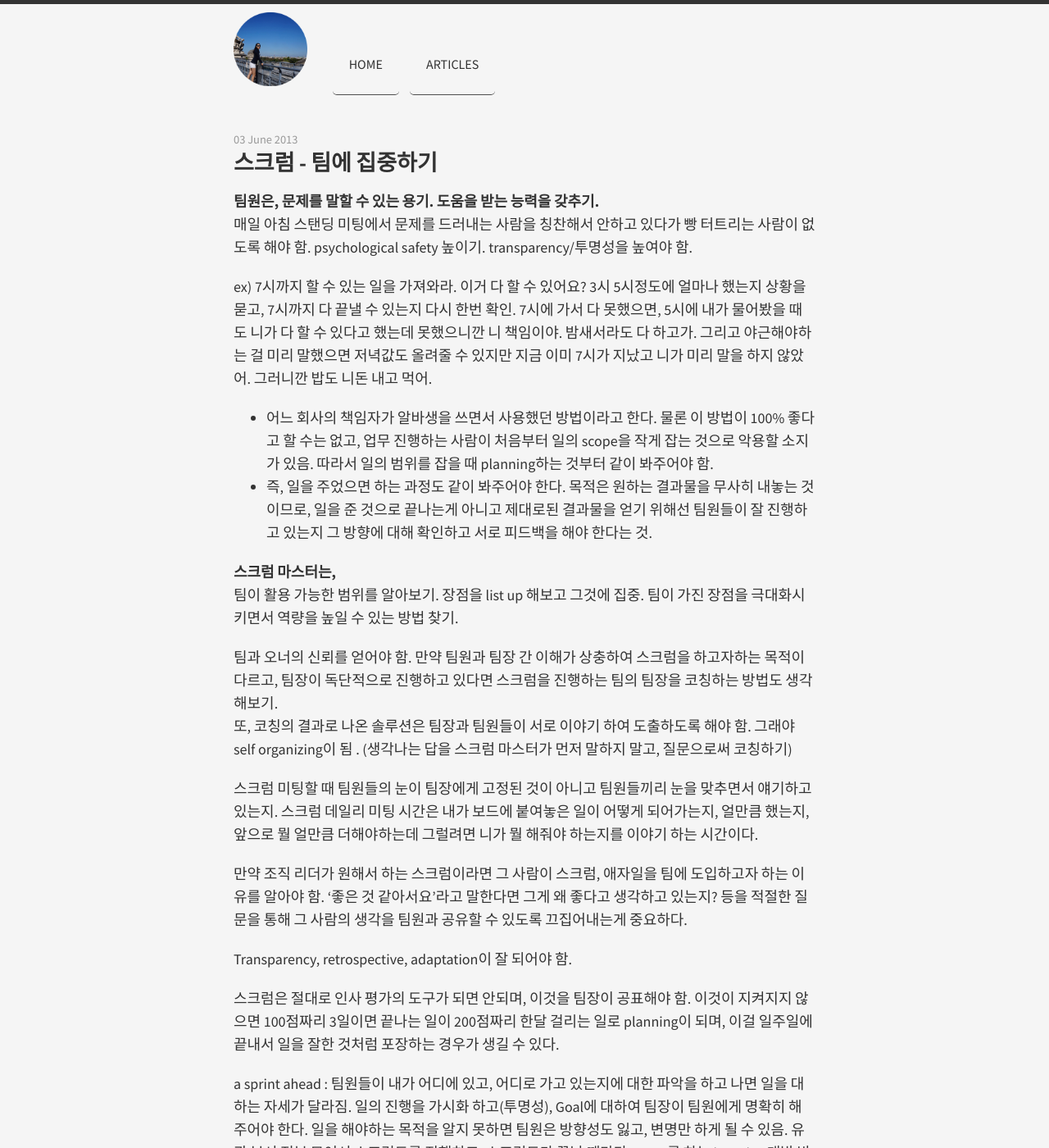
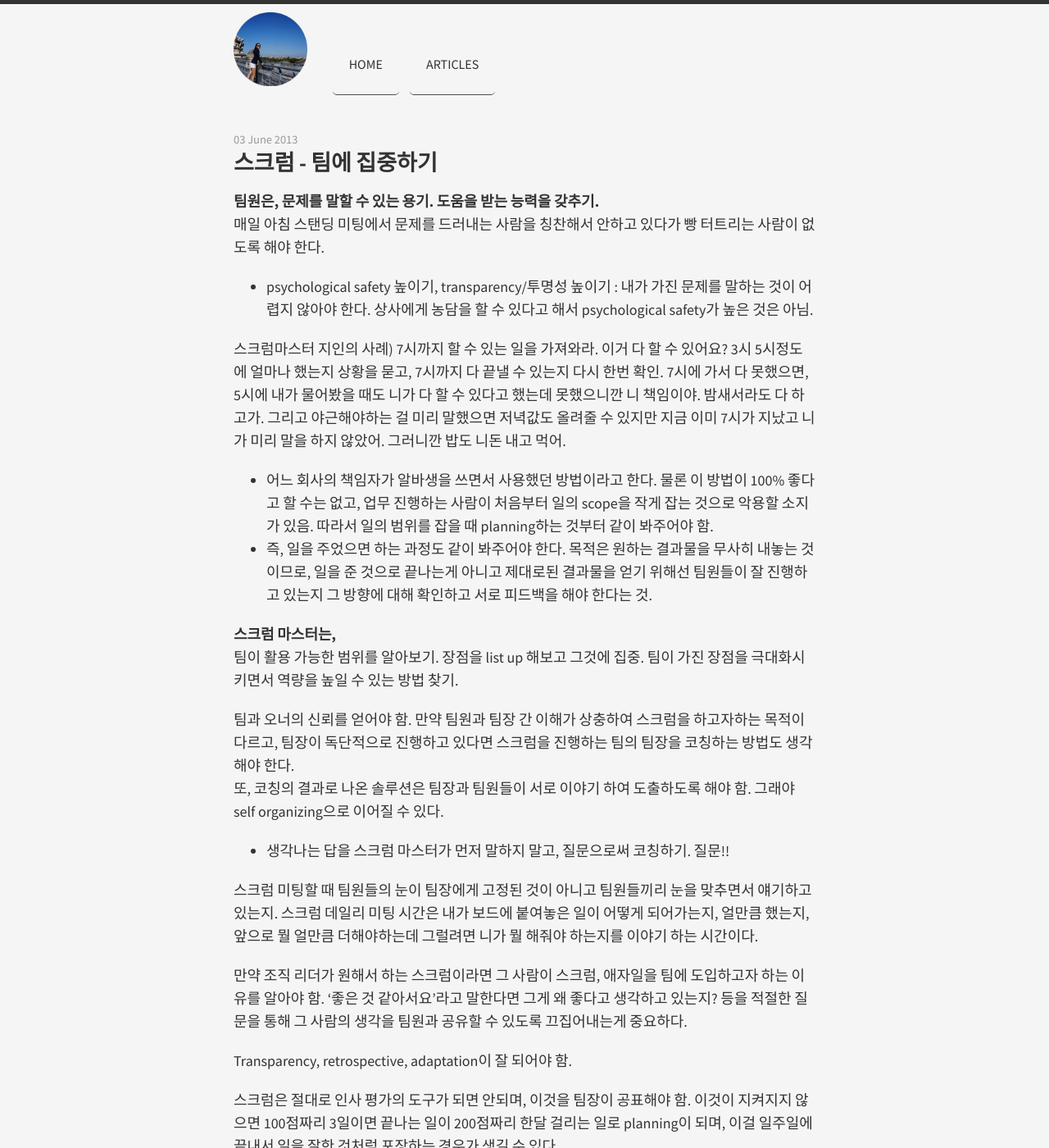
Before and after one commit to midaeng/articles, a Jekyll site: the page built from _posts/2013-06-03-scrum-focus-the-team.md, in a window 1280 px wide and 1400 px high. Shown: the whole window at 82% size. Built offline with Jekyll 4.4.1, drawn with Linux system fonts in a browser that asks for light colours; nearby versions of some CDN libraries; Markdown is read by kramdown in place of the engine named in the settings.

Commit message:
modified scrum posts

```diff
--- a/_posts/2013-06-03-scrum-focus-the-team.md
+++ b/_posts/2013-06-03-scrum-focus-the-team.md
@@ -4,17 +4,20 @@ title: "스크럼 - 팀에 집중하기"
 ---
 
 **팀원은, 문제를 말할 수 있는 용기. 도움을 받는 능력을 갖추기.**
-매일 아침 스탠딩 미팅에서 문제를 드러내는 사람을 칭찬해서 안하고 있다가 빵 터트리는 사람이 없도록 해야 함. psychological safety 높이기. transparency/투명성을 높여야 함.
+매일 아침 스탠딩 미팅에서 문제를 드러내는 사람을 칭찬해서 안하고 있다가 빵 터트리는 사람이 없도록 해야 한다.
+- psychological safety 높이기, transparency/투명성 높이기 : 내가 가진 문제를 말하는 것이 어렵지 않아야 한다. 상사에게 농담을 할 수 있다고 해서 psychological safety가 높은 것은 아님.
 
-ex) 7시까지 할 수 있는 일을 가져와라. 이거 다 할 수 있어요? 3시 5시정도에 얼마나 했는지 상황을 묻고, 7시까지 다 끝낼 수 있는지 다시 한번 확인. 7시에 가서 다 못했으면, 5시에 내가 물어봤을 때도 니가 다 할 수 있다고 했는데 못했으니깐 니 책임이야. 밤새서라도 다 하고가. 그리고 야근해야하는 걸 미리 말했으면 저녁값도 올려줄 수 있지만 지금 이미 7시가 지났고 니가 미리 말을 하지 않았어. 그러니깐 밥도 니돈 내고 먹어.
-- 어느 회사의 책임자가 알바생을 쓰면서 사용했던 방법이라고 한다. 물론 이 방법이 100% 좋다고 할 수는 없고, 업무 진행하는 사람이 처음부터 일의  scope을 작게 잡는 것으로 악용할 소지가 있음. 따라서 일의 범위를 잡을 때 planning하는 것부터 같이 봐주어야 함.
+스크럼마스터 지인의 사례) 7시까지 할 수 있는 일을 가져와라. 이거 다 할 수 있어요? 3시 5시정도에 얼마나 했는지 상황을 묻고, 7시까지 다 끝낼 수 있는지 다시 한번 확인. 7시에 가서 다 못했으면, 5시에 내가 물어봤을 때도 니가 다 할 수 있다고 했는데 못했으니깐 니 책임이야. 밤새서라도 다 하고가. 그리고 야근해야하는 걸 미리 말했으면 저녁값도 올려줄 수 있지만 지금 이미 7시가 지났고 니가 미리 말을 하지 않았어. 그러니깐 밥도 니돈 내고 먹어.
+- 어느 회사의 책임자가 알바생을 쓰면서 사용했던 방법이라고 한다. 물론 이 방법이 100% 좋다고 할 수는 없고, 업무 진행하는 사람이 처음부터 일의 scope을 작게 잡는 것으로 악용할 소지가 있음. 따라서 일의 범위를 잡을 때 planning하는 것부터 같이 봐주어야 함.
 - 즉, 일을 주었으면 하는 과정도 같이 봐주어야 한다. 목적은 원하는 결과물을 무사히 내놓는 것이므로, 일을 준 것으로 끝나는게 아니고 제대로된 결과물을 얻기 위해선 팀원들이 잘 진행하고 있는지 그 방향에 대해 확인하고 서로 피드백을 해야 한다는 것.
 
 **스크럼 마스터는,**
 팀이 활용 가능한 범위를 알아보기. 장점을 list up 해보고 그것에 집중. 팀이 가진 장점을 극대화시키면서 역량을 높일 수 있는 방법 찾기.
 
-팀과 오너의 신뢰를 얻어야 함. 만약 팀원과 팀장 간 이해가 상충하여 스크럼을 하고자하는 목적이 다르고, 팀장이 독단적으로 진행하고 있다면 스크럼을 진행하는 팀의 팀장을 코칭하는 방법도 생각해보기.
-또, 코칭의 결과로 나온 솔루션은 팀장과 팀원들이 서로 이야기 하여 도출하도록 해야 함. 그래야 self organizing이 됨 . (생각나는 답을 스크럼 마스터가 먼저 말하지 말고, 질문으로써 코칭하기)
+팀과 오너의 신뢰를 얻어야 함. 만약 팀원과 팀장 간 이해가 상충하여 스크럼을 하고자하는 목적이 다르고, 팀장이 독단적으로 진행하고 있다면 스크럼을 진행하는 팀의 팀장을 코칭하는 방법도 생각해야 한다.
+또, 코칭의 결과로 나온 솔루션은 팀장과 팀원들이 서로 이야기 하여 도출하도록 해야 함. 그래야 self organizing으로 이어질 수 있다.
+
+- 생각나는 답을 스크럼 마스터가 먼저 말하지 말고, 질문으로써 코칭하기. 질문!!
 
 스크럼 미팅할 때 팀원들의 눈이 팀장에게 고정된 것이 아니고 팀원들끼리 눈을 맞추면서 얘기하고 있는지. 스크럼 데일리 미팅 시간은 내가 보드에 붙여놓은 일이 어떻게 되어가는지, 얼만큼 했는지, 앞으로 뭘 얼만큼 더해야하는데 그럴려면 니가 뭘 해줘야 하는지를 이야기 하는 시간이다.
 
```
Also changed, not shown: _posts/2013-07-05-scrum-interrupt.md (+13 -0 lines).
